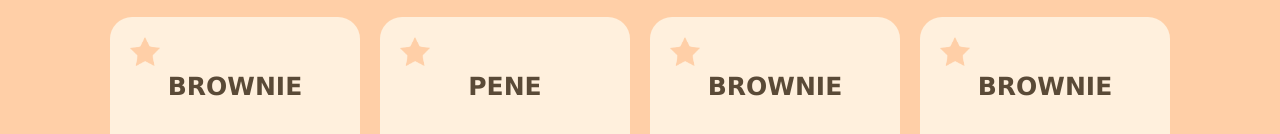
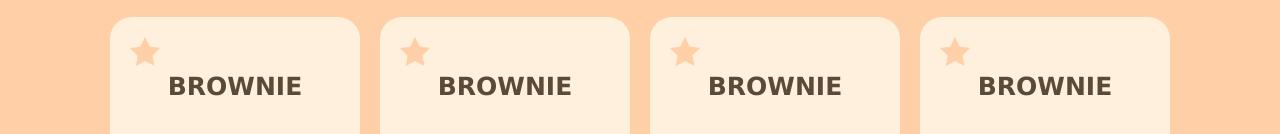
Before and after one commit to jhonihz30/githubenicotest, a plain HTML site: page index.html in a window 1280 px wide. Shown: the part 858-992 px from the top of the page. Drawn offline with Linux system fonts and the light colour scheme.

Commit message:
Update index.html

```diff
--- a/index.html
+++ b/index.html
@@ -66,7 +66,7 @@
 
             <div class="element">
                 <img class="star" src="images/star.png" alt="">
-                <a class="name">PENE</a>
+                <a class="name">BROWNIE</a>
                 <img class="picture" src="images/Catalogo/Brownie.jpg" alt="">
                 <a class="price">$1100</a>
             </div>
```
